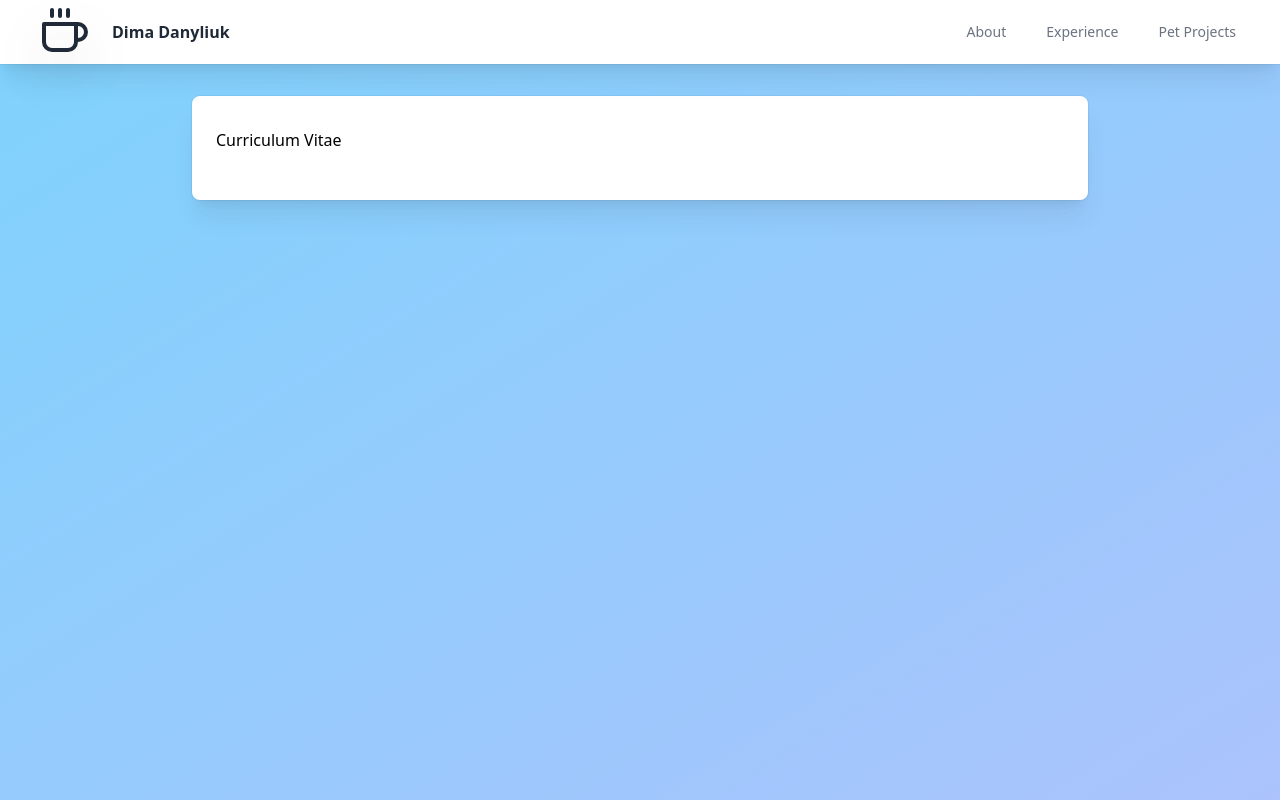
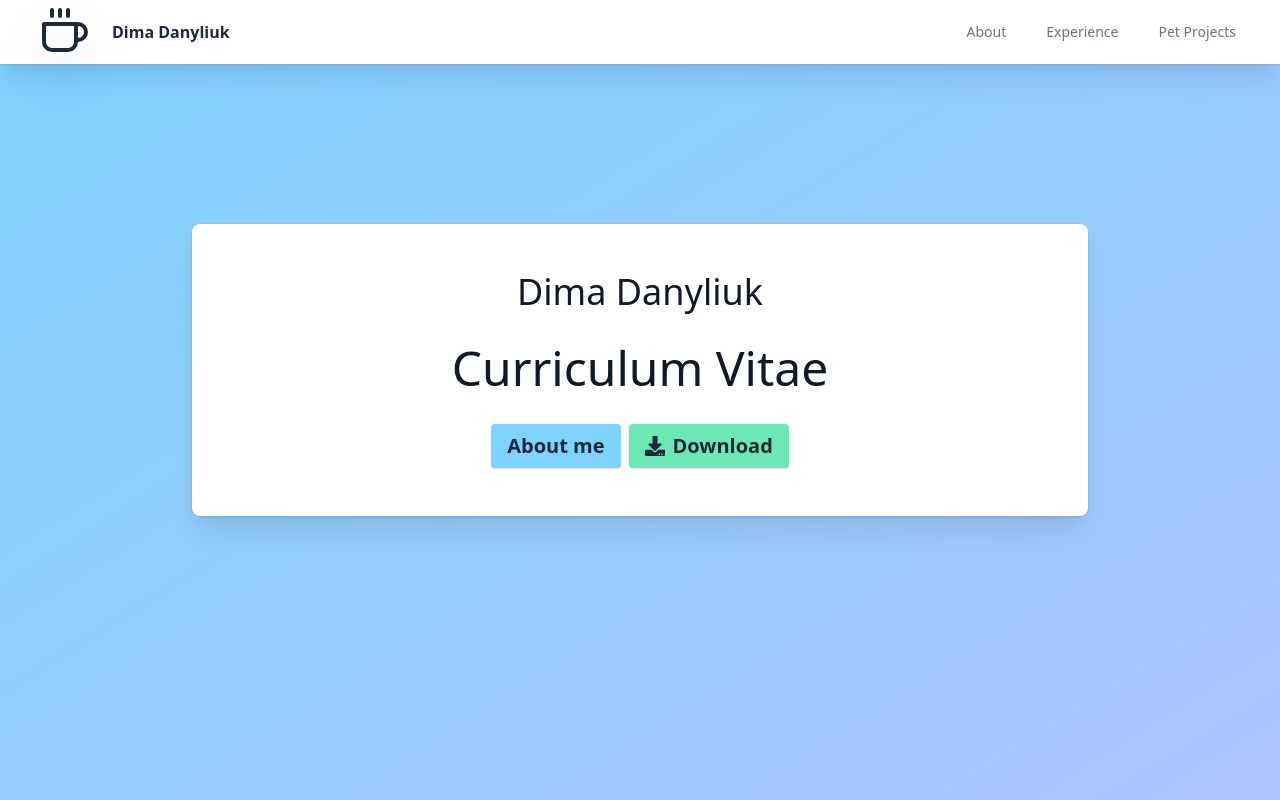
Before and after one commit to dima7a14/curriculum-vitae, a Next.js app: page / in a window 1280 px wide. Built offline with nearby package versions, Linux system fonts and the light colour scheme.

Commit message:
Add index page

```diff
--- /dev/null
+++ b/components/button.js
@@ -0,0 +1,118 @@
+import React from 'react';
+import PropTypes, { string } from 'prop-types';
+import clsx from 'clsx';
+
+function getButtonColors(variant) {
+	let buttonColors = '';
+
+	switch (variant) {
+		case 'primary': {
+			buttonColors =
+				'bg-sky-300 dark:bg-purple-900 hover:bg-sky-200 dark:hover:bg-purple-800';
+			break;
+		}
+		case 'secondary': {
+			buttonColors =
+				'bg-emerald-300 dark:bg-cyan-900 hover:bg-emerald-200 dark:hover:bg-cyan-800';
+			break;
+		}
+		case 'success': {
+			buttonColors =
+				'bg-green-300 dark:bg-green-600 hover:bg-green-200 dark:hover:bg-green-500';
+			break;
+		}
+		case 'warning': {
+			buttonColors =
+				'bg-orange-400 dark:bg-orange-700 hover:bg-orange-300 dark:hover:bg-orange-600';
+			break;
+		}
+		case 'danger': {
+			buttonColors =
+				'bg-red-500 dark:bg-red-900 hover:bg-red-400 dark:hover:bg-red-800';
+			break;
+		}
+		case 'info': {
+			buttonColors =
+				'bg-indigo-400 dark:bg-indigo-900 hover:bg-indigo-300 dark:hover:bg-indigo-800';
+			break;
+		}
+		case 'default':
+		default: {
+			buttonColors =
+				'bg-gray-100 dark:bg-gray-700 hover:bg-gray-200 dark:hover:bg-gray-600';
+		}
+	}
+
+	return buttonColors;
+}
+
+function Button({
+	children,
+	type,
+	className,
+	variant,
+	onClick,
+	onKeyPress,
+	href,
+	...other
+}) {
+	const buttonColors = getButtonColors(variant);
+	const btnClassName = clsx(
+		'font-semibold text-center text-lg md:text-xl py-2 px-4 shadow rounded transition duration-200 ease text-gray-800 dark:text-white no-underline',
+		buttonColors,
+		className
+	);
+
+	if (type === 'link') {
+		return (
+			<a
+				className={btnClassName}
+				onClick={onClick}
+				onKeyPress={onKeyPress}
+				role="button"
+				tabIndex="0"
+				href={href}
+				{...other}
+			>
+				{children}
+			</a>
+		);
+	}
+
+	return (
+		<button
+			type={type}
+			className={btnClassName}
+			onClick={onClick}
+			onKeyPress={onKeyPress}
+		>
+			{children}
+		</button>
+	);
+}
+
+Button.propTypes = {
+	children: PropTypes.node.isRequired,
+	type: PropTypes.oneOf(['button', 'submit', 'reset', 'link']),
+	className: PropTypes.string,
+	variant: PropTypes.oneOf([
+		'primary',
+		'secondary',
+		'successful',
+		'warning',
+		'danger',
+		'info',
+	]),
+	onClick: PropTypes.func,
+	onKeyPress: PropTypes.func,
+	href: PropTypes.string,
+};
+
+Button.defaultProps = {
+	type: 'button',
+	className: '',
+	variant: 'default',
+	onClick: () => null,
+};
+
+export default Button;
--- a/components/layout.js
+++ b/components/layout.js
@@ -15,9 +15,7 @@ function Layout({ children }) {
 		>
 			<Header />
 			<div className="max-w-full h-full overflow-auto mx-auto p-8">
-				<section className="relative w-full px-6 py-12 bg-white dark:bg-gray-800 shadow-xl shadow-slate-700/10 ring-1 ring-gray-900/5 md:max-w-3xl md:mx-auto lg:max-w-4xl pt-4 sm:pt-6 lg:pt-8 lg:pb-12 rounded-lg">
-					{children}
-				</section>
+				{children}
 			</div>
 		</div>
 	);
--- a/components/linkTo.js
+++ b/components/linkTo.js
@@ -12,10 +12,43 @@ function LinkTo({
 	prefetch,
 	locale,
 	passHref,
+	component: Component,
 	...anchorProps
 }) {
+	if (Component) {
+		return (
+			<Link
+				{...{
+					href,
+					as,
+					replace,
+					scroll,
+					shallow,
+					prefetch,
+					locale,
+					passHref,
+				}}
+			>
+				<Component {...anchorProps} href={href}>
+					{children}
+				</Component>
+			</Link>
+		);
+	}
+
 	return (
-		<Link {...{ href, as, replace, scroll, shallow, prefetch, locale }}>
+		<Link
+			{...{
+				href,
+				as,
+				replace,
+				scroll,
+				shallow,
+				prefetch,
+				locale,
+				passHref,
+			}}
+		>
 			<a {...anchorProps}>{children}</a>
 		</Link>
 	);
@@ -31,6 +64,7 @@ LinkTo.propTypes = {
 	passHref: PropTypes.bool,
 	locale: PropTypes.oneOfType([PropTypes.string, PropTypes.bool]),
 	prefetch: PropTypes.bool,
+	component: PropTypes.func,
 };
 
 export default LinkTo;
--- a/components/menu.js
+++ b/components/menu.js
@@ -4,28 +4,15 @@ import clsx from 'clsx';
 import { Popover, Transition } from '@headlessui/react';
 import { FaBars, FaTimes } from 'react-icons/fa';
 
+import routes from '../consts/routes';
 import LinkTo from './linkTo';
 
-const items = [
-	{
-		label: 'About',
-		href: '/about',
-	},
-	{
-		label: 'Experience',
-		href: '/experience',
-	},
-	{
-		label: 'Pet Projects',
-		href: '/pets',
-	},
-];
-
 function Menu() {
+	const items = useMemo(() => Object.values(routes), [routes]);
 	const router = useRouter();
 	const selectedItem = useMemo(
 		() => items.find((i) => i.href === router.pathname),
-		[items, router.pathname]
+		[routes, router.pathname]
 	);
 
 	return (
--- /dev/null
+++ b/consts/routes.js
@@ -0,0 +1,16 @@
+const routes = {
+	about: {
+		label: 'About',
+		href: '/about',
+	},
+	experience: {
+		label: 'Experience',
+		href: '/experience',
+	},
+	pets: {
+		label: 'Pet Projects',
+		href: '/pets',
+	},
+};
+
+export default routes;
--- a/pages/about.js
+++ b/pages/about.js
@@ -11,7 +11,7 @@ import styles from '../styles/about.module.css';
 
 function About() {
 	return (
-		<>
+		<section className="relative w-full px-6 py-12 bg-white dark:bg-gray-800 shadow-xl shadow-slate-700/10 ring-1 ring-gray-900/5 md:max-w-3xl md:mx-auto lg:max-w-4xl pt-4 sm:pt-6 lg:pt-8 lg:pb-12 rounded-lg">
 			<Head title="About me">
 				<title>About me</title>
 			</Head>
@@ -60,7 +60,7 @@ function About() {
 					))}
 				</div>
 			</article>
-		</>
+		</section>
 	);
 }
 
--- a/pages/experience.js
+++ b/pages/experience.js
@@ -56,7 +56,7 @@ function getRandomColor(originColors) {
 
 function Experience({ items, colors }) {
 	return (
-		<>
+		<section className="relative w-full px-6 py-12 bg-white dark:bg-gray-800 shadow-xl shadow-slate-700/10 ring-1 ring-gray-900/5 md:max-w-3xl md:mx-auto lg:max-w-4xl pt-4 sm:pt-6 lg:pt-8 lg:pb-12 rounded-lg">
 			<Head title="My experience" />
 			<h1 className="text-center text-gray-800 dark:text-white text-2xl md:text-4xl font-light mb-4">
 				Experience
@@ -158,7 +158,7 @@ function Experience({ items, colors }) {
 					);
 				})}
 			</ol>
-		</>
+		</section>
 	);
 }
 
--- a/pages/index.js
+++ b/pages/index.js
@@ -1,13 +1,45 @@
 import React from 'react';
+import { FaDownload } from 'react-icons/fa';
 
+import routes from '../consts/routes';
+import LinkTo from '../components/linkTo';
 import Head from '../components/head';
+import Button from '../components/button';
 
 function HomePage() {
 	return (
-		<>
+		<section className="relative w-full px-6 py-4 lg:py-12 mt-32 bg-white dark:bg-gray-800 shadow-xl shadow-slate-700/10 ring-1 ring-gray-900/5 md:max-w-3xl md:mx-auto lg:max-w-4xl rounded-lg">
 			<Head />
-			<h1>Curriculum Vitae</h1>
-		</>
+			<div className="prose dark:prose-invert prose-2xl w-full prose-p:my-4 md:prose-p:my-8 prose-p:text-lg sm:prose-p:text-2xl text-center">
+				<h1 className="font-light text-3xl md:text-4xl">
+					Dima Danyliuk
+				</h1>
+				<h2 className="font-normal text-3xl md:text-5xl md:mt-0 md:mb-8">
+					Curriculum Vitae
+				</h2>
+				<div className="flex flex-col md:flex-row space-y-4 md:space-y-0 md:space-x-2 justify-center">
+					<LinkTo
+						href={routes.about.href}
+						component={(btnProps) => (
+							<Button
+								variant="primary"
+								type="link"
+								{...btnProps}
+							/>
+						)}
+					>
+						About me
+					</LinkTo>
+					<Button
+						variant="secondary"
+						className="flex flex-row space-x-2 justify-center items-center"
+					>
+						<FaDownload />
+						<span>Download</span>
+					</Button>
+				</div>
+			</div>
+		</section>
 	);
 }
 
```
